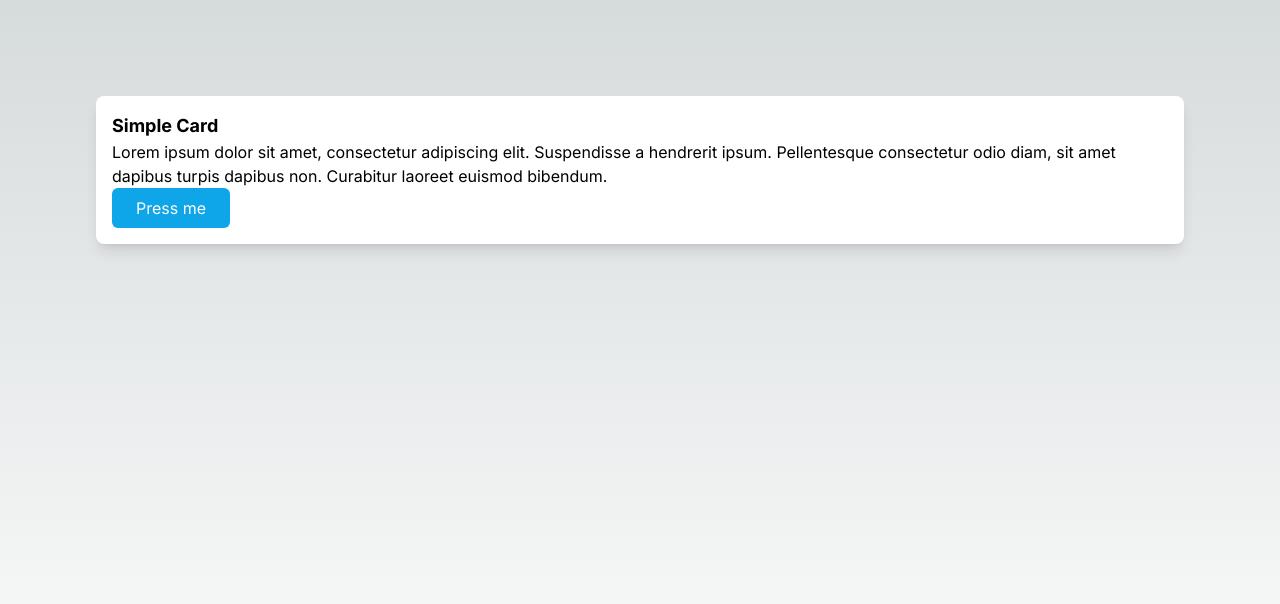
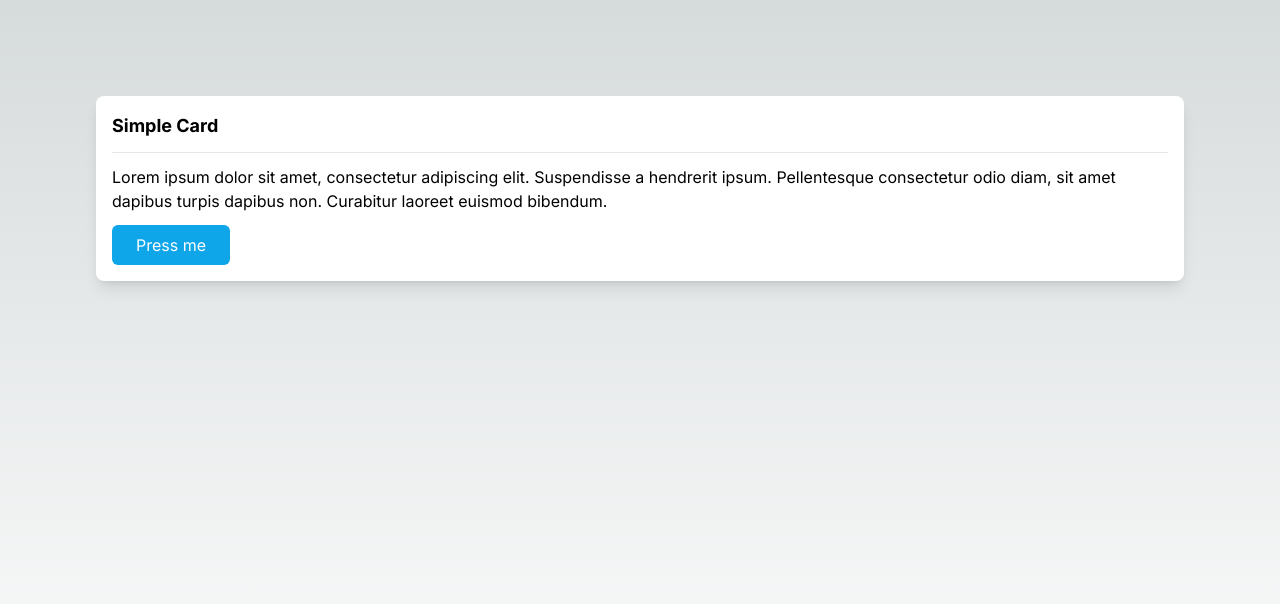
Before and after one commit to MrArchtraa/latihan-nextjs, a Next.js app: page / in a window 1280 px wide. Shown: the top 604 px of the page. Built offline with nearby package versions, Linux system fonts and the light colour scheme.

Commit message:
menambahkan border bottom dan margin

```diff
--- a/app/components/Cards/CardBody.tsx
+++ b/app/components/Cards/CardBody.tsx
@@ -2,7 +2,7 @@ import React from 'react'
 
 const CardBody = ({children}: {children: React.ReactNode}) => {
     return (
-      <div>
+      <div className='mb-3'>
           {children}
       </div>
     )
--- a/app/components/Cards/CardHeader.tsx
+++ b/app/components/Cards/CardHeader.tsx
@@ -2,7 +2,7 @@ import React from 'react'
 
 const CardHeader = ({children}: {children: React.ReactNode}) => {
   return (
-    <div>
+    <div className='mb-3 pb-3 border-b'>
         {children}
     </div>
   )
```
